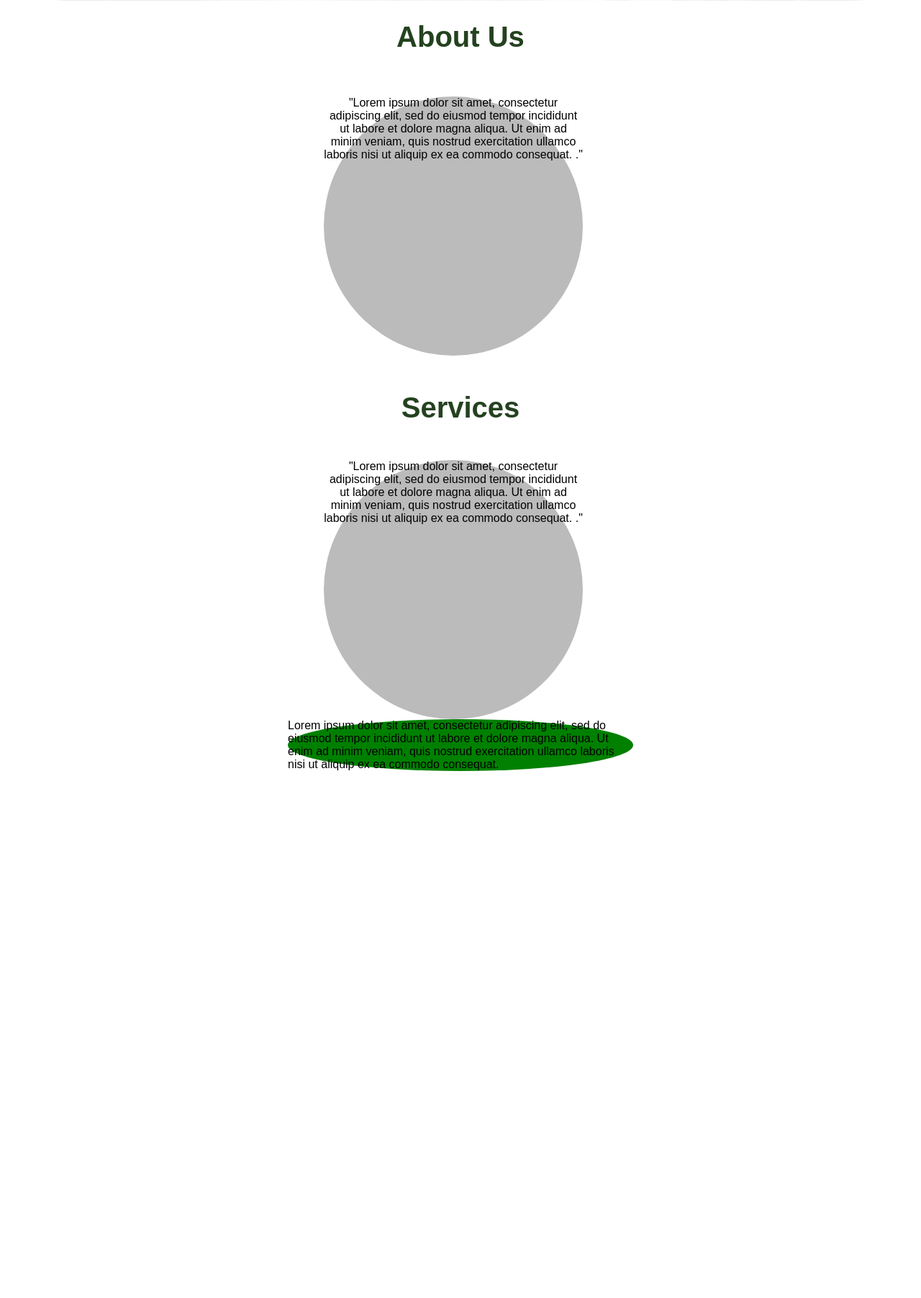
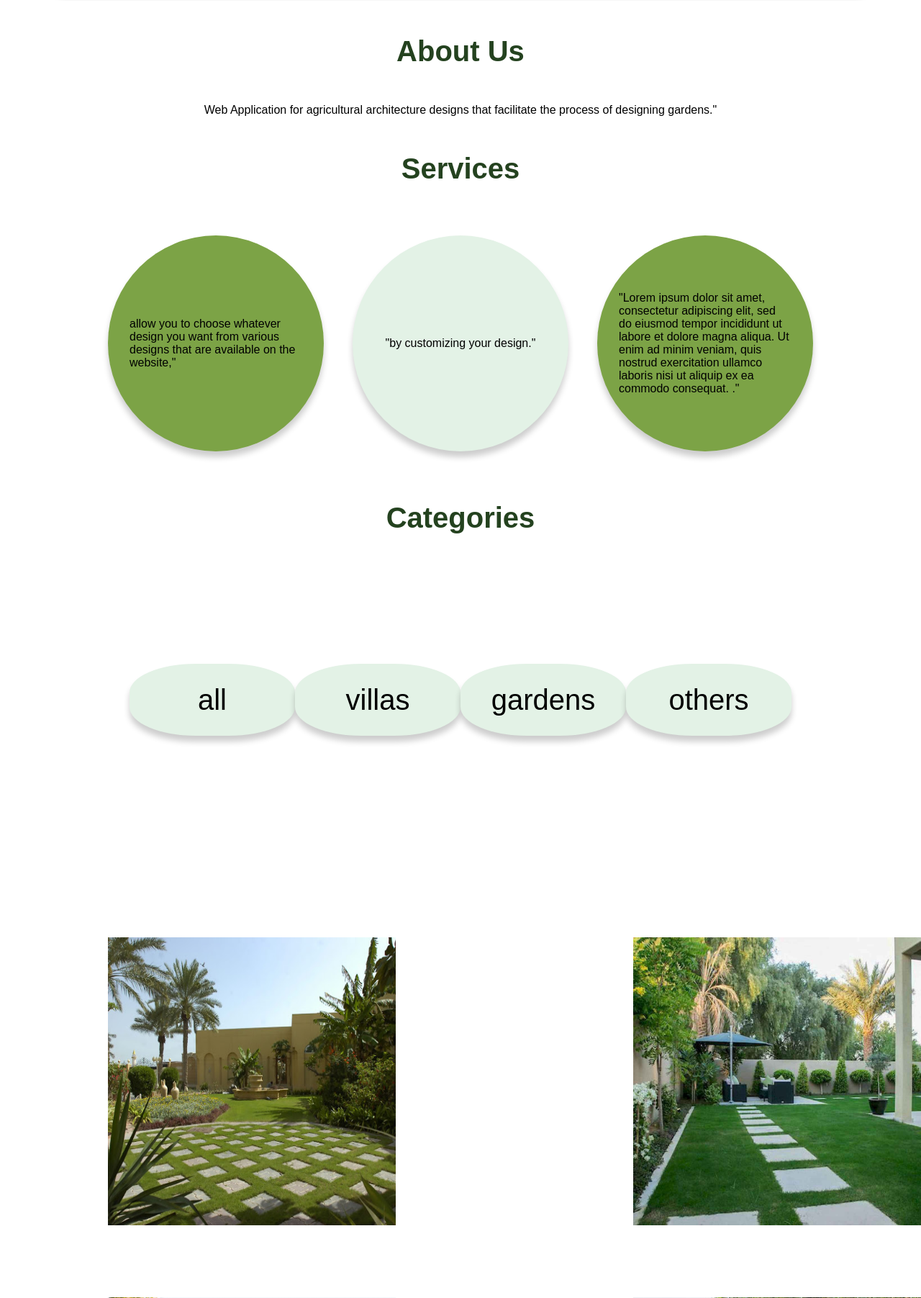
Before and after one commit to SalmaAshour24/SE-HCIProject, a PHP site: page /home.php in a window 1280 px wide. Shown: the part 647-2450 px from the top of the page at 72% size. Before the commit the page ends 1718 px from the top, so only its background shows below. Run offline with PHP 8.4, Linux system fonts and the light colour scheme.

Commit message:
edit home page

```diff
--- a/home.php
+++ b/home.php
@@ -77,18 +94,66 @@ li a {
 }
 h3{
   color: #24421F;
+    text-align: center;
+    margin-top: 50px;
+    margin-bottom: 50px;
+    font-size: 40px;
 
 }
 li a:hover:not(.active) {
   color: #7CA346;
 }
 .dot {
-  height: 360px;
-  width: 360px;
-       margin-right:20px;
-  background-color: #bbb;
+    margin:20px;
+    padding:30px;
+    box-sizing:border-box;
+  height: 300px;
+  width: 300px;
+  background-color: #E3F2E6;
   border-radius: 50%;
-  display: inline-block;
+  display: flex;
+  align-items:center;
+  justify-content:center;
+    box-shadow:0 8px 8px rgba(0,0,0,0.2);
+}
+    .dot.green{
+        background:#7CA346;
+    }
+    .categories{
+
+            box-sizing:border-box;
+        height:100px;
+        width:290px;
+              background-color: #E3F2E6;
+          display: flex;
+          align-items:center;
+        text-align: center;
+  justify-content:center;
+    box-shadow:0 8px 8px rgba(0,0,0,0.2);
+  border-radius: 40%;
+
+
+    }
+    .allimages{
+         display: flex;
+
+          justify-content:space-between;
+          flex-wrap: wrap;
+
+    }
+    .imges{
+        margin-top: 100px;
+        margin-left: 150px;
+        height:400px;
+        width:400px;
+    display: flex;
+
+          justify-content:space-between;
+          align-items:center;
+        text-align: center;
+
+         box-sizing:border-box;
+
         }
 
 </style>
@@ -103,41 +168,67 @@ li a:hover:not(.active) {
 else
 {
   ?>
-
  <ul>
-  <li><a href="#home">Home</a></li>
+  <li style="margin-left: 70px;"><a href="#home">Home</a></li>
   <li><a href="#news">About</a></li>
   <li><a href="#contact">Services</a></li>
   <li><a href="#contact">Categories</a></li>
-  <form action="signin.php">
-  <li><a href="signin.php"><buttom type="buttom" name="join us" value="Join Us" class="button1" style="color:white;  background-color: #234A1C; padding: 10px 0px; margin-top: 25px; margin-left: 30px;font-size: 15px; width:100px   display: inline-block;
-">join us</buttom></a></li>
+  <li style="float: right; margin-right: 100px;"><a href="signin.php" class="button1">join us</a></li>
 
       </ul>
-<?php
-}
-?>
-
       <img src="green-leaves-10.png" alt="Norway" class="img3">
 
 <div class="bg-image"></div>
 <div class="bg-text">
   <h2 style="font-size:50px">Start building your landscape design..</h2><br><br>
-    <a href="signin.php"><input type="button" name="join" value="get started" class="button" style="padding: 14px 100px; font-size: 20px; margin: 4px 2px;"></a>
-  </form>
+    <a href="signin.php" class="button">get started</a>
 </div>
-<h3 style="text-align:  center;
- margin-top: 30px; margin-bottom: 60px; font-size: 40px;">About Us</h3>
+<h3 >About Us</h3>
+
+<p style="text-align: center; top:200px; right:100px; left:200px;">  Web Application for agricultural architecture designs that facilitate the process of designing gardens."</p>
 
 
 
-<p style="text-align: center;margin-left: 350px; margin-right: 350px;   border-radius: 50%;
- margin-top: 30px;"> <span class="dot">"Lorem ipsum dolor sit amet, consectetur adipiscing elit, sed do eiusmod tempor incididunt ut labore et dolore magna aliqua. Ut enim ad minim veniam, quis nostrud exercitation ullamco laboris nisi ut aliquip ex ea commodo consequat. ."</span></p>
+<h3 >Services</h3>
+<div style="display:flex;justify-content:center; ">
+    <div class="dot green">
+      allow you to choose whatever design you want from various designs that are available on the website,"
+    </div><div class="dot">
+       "by customizing your design."
+
+    </div><div class="dot green">
+       "Lorem ipsum dolor sit amet, consectetur adipiscing elit, sed do eiusmod tempor incididunt ut labore et dolore magna aliqua. Ut enim ad minim veniam, quis nostrud exercitation ullamco laboris nisi ut aliquip ex ea commodo consequat. ."
+    </div>
+
+</div>
 
 
+    <h3 >Categories</h3>
+    <div>
+    <ul style="display:flex;justify-content:space-between;  margin:90px;
+    padding:90px; font-size:40px;">
+    <div class="categories"><li>  all</li></div>
+        <div class="categories"><li>  villas</li>
+        </div>
+        <div class="categories"><li>
+            gardens</li></div>
+            <div class="categories"> <li>  others</li></div>
 
-<h3 style="text-align: center; margin-top: 50px; margin-bottom: 50px; font-size: 40px;">Services</h3>
-<p style="text-align: center;margin-left: 350px; margin-right: 350px; margin-top: 30px;"><span class="dot">"Lorem ipsum dolor sit amet, consectetur adipiscing elit, sed do eiusmod tempor incididunt ut labore et dolore magna aliqua. Ut enim ad minim veniam, quis nostrud exercitation ullamco laboris nisi ut aliquip ex ea commodo consequat. ." </span></p>
-<div class="parag">Lorem ipsum dolor sit amet, consectetur adipiscing elit, sed do eiusmod tempor incididunt ut labore et dolore magna aliqua. Ut enim ad minim veniam, quis nostrud exercitation ullamco laboris nisi ut aliquip ex ea commodo consequat. </div>
+    </ul>
+        <div class="allimages">
+            <img src="cat1.jpg" alt="Norway" class="imges">
+        <img src="cat2.jpg" alt="Norway" class="imges">
+        <img src="cat3.jpg" alt="Norway" class="imges">
+<img src="cat4.jpg" alt="Norway" class="imges">
+</div>
+            <a href="signin.php" style="left:30px;" class="button">see more</a>
+
+    </div>
+
+
+<?php
+}
+?>
+
 </body>
 </html>
```
Also changed, not shown: other parts of home.php (+20 -3 lines), cat1.jpg (added), cat2.jpg (added), cat3.jpg (added), cat4.jpg (added). Lines whose indentation alone changed are shown as unchanged.
